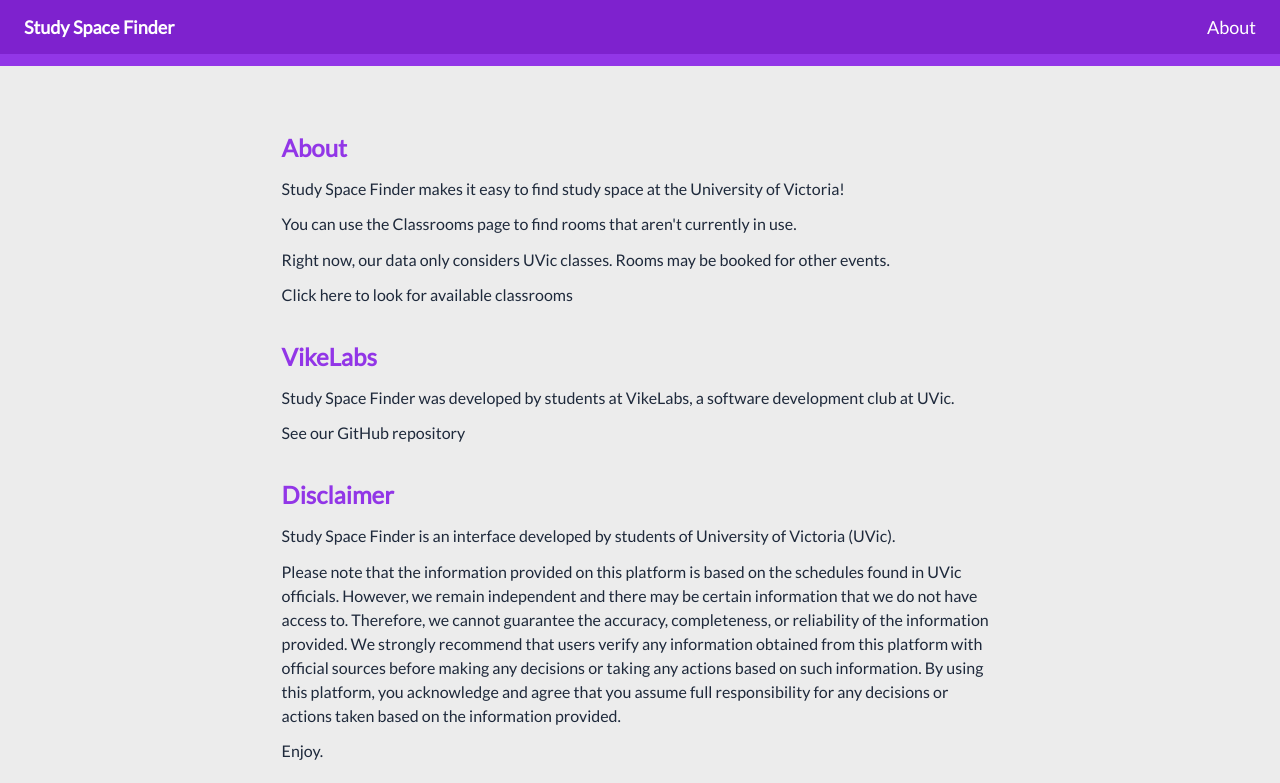
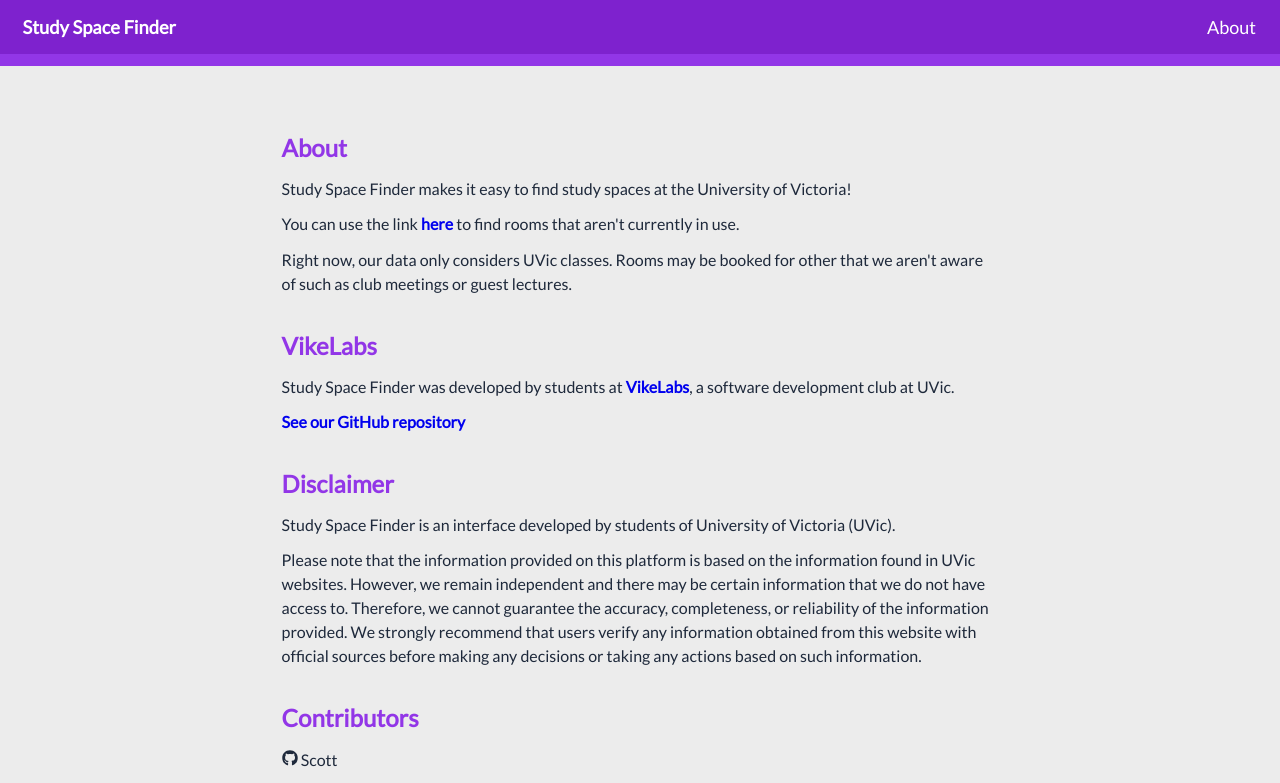
Before and after one commit to VikeLabs/StudySpaceFinder, a React (Create React App) app: page /about in a window 1280 px wide. Shown: the top 783 px of the page. Built offline with nearby package versions, Linux system fonts and the light colour scheme.

Commit message:
About updates (#30)
undefined

```diff
--- a/src/components/About/css/about.module.css
+++ b/src/components/About/css/about.module.css
@@ -32,3 +32,8 @@
 .section a {
   width: max-content;
 }
+
+.link {
+  color: #0000EE;
+  font-weight: 600;
+}
--- a/src/components/About/index.tsx
+++ b/src/components/About/index.tsx
@@ -13,19 +13,16 @@
       <section className={classNames(styles.section, styles.firstSection)}>
         <h2>About</h2>
         <p className={styles.p}>
-          Study Space Finder makes it easy to find study space at the University
+          Study Space Finder makes it easy to find study spaces at the University
           of Victoria!
         </p>
         <p className={styles.p}>
-          You can use the <Link to="/">Classrooms</Link> page to find rooms that
+          You can use the link <Link to="/" className={styles.link}>here</Link> to find rooms that
           aren't currently in use.
         </p>
         <p className={styles.p}>
           Right now, our data only considers UVic classes. Rooms may be booked
-          for other events.
-        </p>
-        <p className={styles.p}>
-          <Link to="/">Click here to look for available classrooms</Link>
+          for other that we aren't aware of such as club meetings or guest lectures.
         </p>
       </section>
 
@@ -33,11 +30,11 @@
         <h2>VikeLabs</h2>
         <p className={styles.p}>
           Study Space Finder was developed by students at{" "}
-          <a href="https://www.vikelabs.ca/">VikeLabs</a>, a software
+          <a href="https://www.vikelabs.ca/" className={styles.link}>VikeLabs</a>, a software
           development club at UVic.
         </p>
         <p className={styles.p}>
-          <Anchor href="https://github.com/Scott-Kenning/StudySpaceFinder">
+          <Anchor href="https://github.com/Scott-Kenning/StudySpaceFinder" className={styles.link}>
             See our GitHub repository
           </Anchor>
         </p>
@@ -46,11 +43,17 @@
 
       <section className={styles.section}>
         <h2>Disclaimer</h2>
-        {DISCLAIMER.split("\n").map((p) => (
+        {/* {DISCLAIMER.split("\n").map((p) => (
           <p key={shortid.generate()} className={styles.p}>
             {p}
           </p>
-        ))}
+        ))} */}
+        <p>
+        Study Space Finder is an interface developed by students of University of Victoria (UVic).
+        </p>
+        <p>
+          Please note that the information provided on this platform is based on the information found in UVic websites. However, we remain independent and there may be certain information that we do not have access to. Therefore, we cannot guarantee the accuracy, completeness, or reliability of the information provided. We strongly recommend that users verify any information obtained from this website with official sources before making any decisions or taking any actions based on such information.
+        </p>
       </section>
 
       <section className={styles.section}>
@@ -67,11 +70,11 @@
       <section className={styles.section}>
         <h3>
           Study Space Finder is&nbsp;
-          <Anchor href={SOURCE.client}>open source</Anchor>!
+          <Anchor href={SOURCE.client} className={styles.link}>open source</Anchor>!
         </h3>
         <p>
           If you are interested in consuming the API, read the&nbsp;
-          <Anchor href={SOURCE.api}>docs</Anchor>.
+          <Anchor href={SOURCE.api} className={styles.link}>docs</Anchor>.
         </p>
       </section>
     </Container>
--- a/src/components/Classrooms/index.tsx
+++ b/src/components/Classrooms/index.tsx
@@ -32,7 +32,7 @@
   return (
     <>
       <Container>
-        <PageTitle name={payload ? payload.building : "..."} />
+        <PageTitle name={payload?.building} />
         <div className={styles.dropdownContainer}>
           <label>
             Time:
@@ -41,7 +41,7 @@
               min="08:00"
               max="22:00"
               value={time}
-              onChange={(e) => setTime(e.target.value)}
+              onChange={(e) => setTime(e.target.value ? e.target.value : time)}
             />
           </label>
           <Dropdown
@@ -56,10 +56,9 @@
         ) : (
           <LoadingModal loading={loading}>
             <div className={styles.ClassroomCardsContainer}>
-              {payload &&
-                payload.data.map((item: Classroom) => {
-                  return <ClassroomCard key={item.room_id} {...item} />;
-                })}
+              {payload?.data.map((item: Classroom) => {
+                return <ClassroomCard key={item.room_id} {...item} />;
+              })}
             </div>
           </LoadingModal>
         )}
--- a/src/components/common/Nav/Nav.module.css
+++ b/src/components/common/Nav/Nav.module.css
@@ -12,9 +12,10 @@
   border-bottom: 0.8rem solid var(--accent-lighter);
 }
 
-.nav a:hover {
+.nav a:hover,
+.title {
   text-decoration: none;
-  color: #e7e7e7;
+  transform: scale(1.02);
 }
 
 .nav a,
--- a/src/components/common/Nav/index.tsx
+++ b/src/components/common/Nav/index.tsx
@@ -1,14 +1,13 @@
 import { NavLink } from "react-router-dom";
-import style from "./Nav.module.css";
+import styles from "./Nav.module.css";
 
 const Nav = () => {
   return (
-    <nav className={style.nav}>
-      <NavLink to="/">
-        <h1 className={style.title} />
+    <nav className={styles.nav}>
+      <NavLink className={styles.navLink} to="/">
+        <h1 className={styles.title} />
       </NavLink>
-
-      <NavLink to="about">About</NavLink>
+      <NavLink to="about" className={styles.navLink}>About</NavLink>
     </nav>
   );
 };
```
